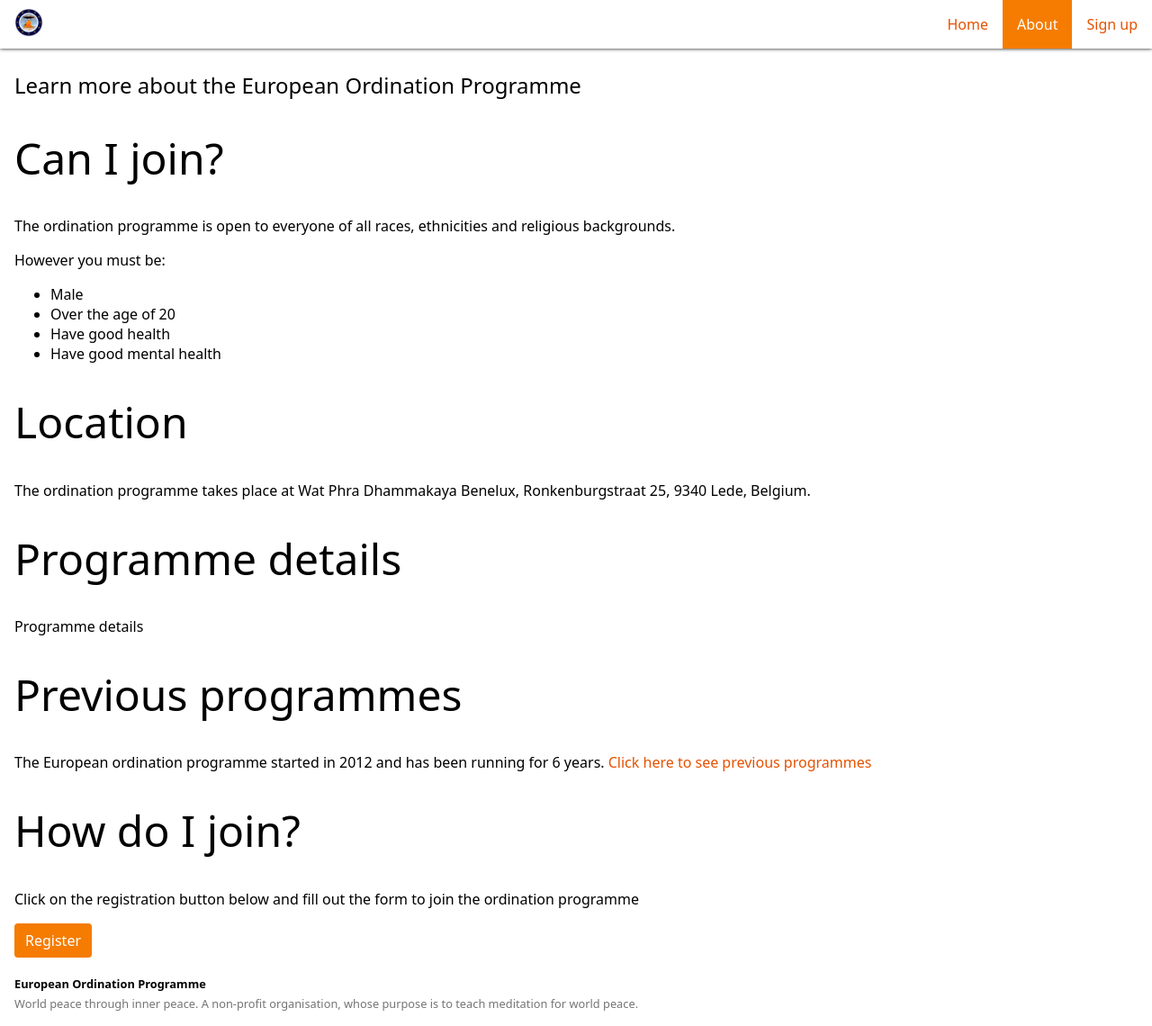
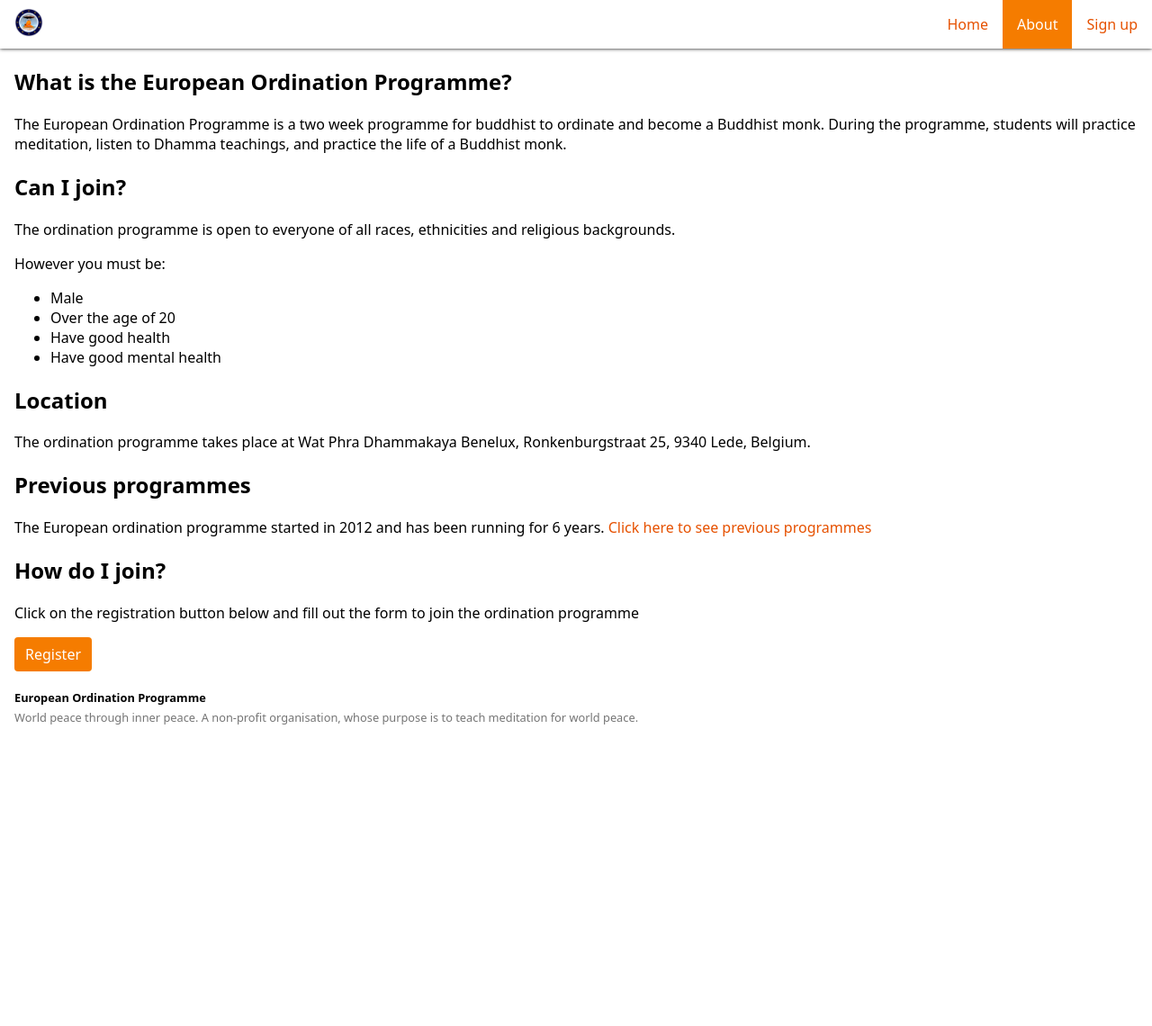
Before and after one commit to spicalous/eop-website, a Jekyll site: the page built from about/index.html, in a window 1280 px wide. Shown: the whole page at 90% size. Built offline with Jekyll 4.4.1, drawn with Linux system fonts in a browser that asks for light colours; after the commit the page ends 900 px from its top, so only the background shows below that.

Commit message:
adding more content

```diff
--- a/about/index.html
+++ b/about/index.html
@@ -3,10 +3,13 @@
 layout: base
 ---
 <div class="container">
-  <p class="lead">
-    Learn more about the European Ordination Programme
+  <h2>What is the European Ordination Programme?</h2>
+  <p>
+    The European Ordination Programme is a two week programme for buddhist to ordinate and become a Buddhist monk.
+    During the programme, students will practice meditation, listen to Dhamma teachings, and practice the life of a
+    Buddhist monk.
   </p>
-  <h1>Can I join?</h1>
+  <h2>Can I join?</h2>
   <p>
     The ordination programme is open to everyone of all races, ethnicities and religious backgrounds.
   </p>
@@ -17,20 +20,16 @@
     <li>Have good health</li>
     <li>Have good mental health</li>
   </ul>
-  <h1>Location</h1>
+  <h2>Location</h2>
   <p>
     The ordination programme takes place at Wat Phra Dhammakaya Benelux, Ronkenburgstraat 25, 9340 Lede, Belgium.
   </p>
-  <h1>Programme details</h1>
-  <p>
-    Programme details
-  </p>
-  <h1>Previous programmes</h1>
+  <h2>Previous programmes</h2>
   <p>
     The European ordination programme started in 2012 and has been running for 6 years.
     <a href="{{ "/about/previous-programmes" | relative_url }}">Click here to see previous programmes</a>
   </p>
-  <h1>How do I join?</h1>
+  <h2>How do I join?</h2>
   <p>
     Click on the registration button below and fill out the form to join the ordination programme
   </p>
--- a/index.html
+++ b/index.html
@@ -12,8 +12,9 @@
     That is why we promote the use of meditation in order to help individuals cultivate peace from within.
   </p>
   <p>
-    Open to people of all ethnicities and backgrounds, with the opportunity to learn about Buddhism and a monk's way of
-    life. Taking part in the experience will aid in the cultivation of one's inner peace.
+    Open to people of all ethnicities and backgrounds, the European Ordination Programme provides the opportunity to
+    learn about Buddhism and a monk's way of life. Taking part in the experience will aid in the cultivation of one's
+    inner peace.
   </p>
   <p>
     The Dhammakaya Foundation is a non-profit organisation, based on personal development, aiming to promote activities
```
Also changed, not shown: sign-up.html (+7 -0 lines).
